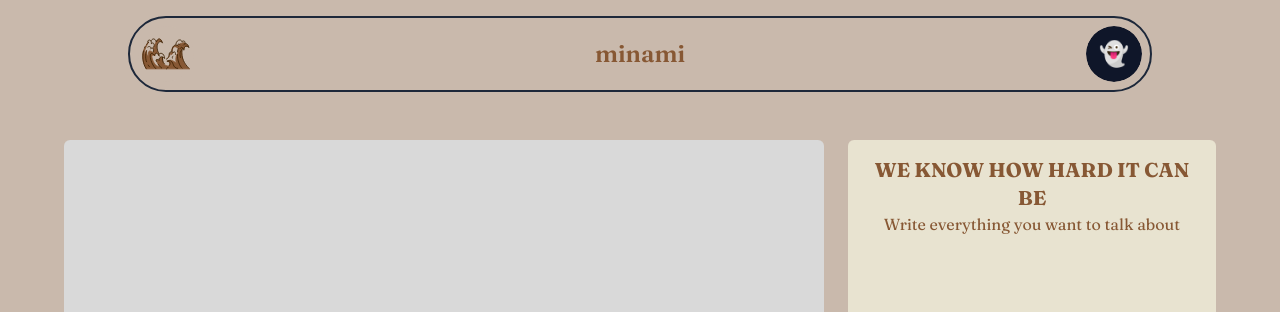
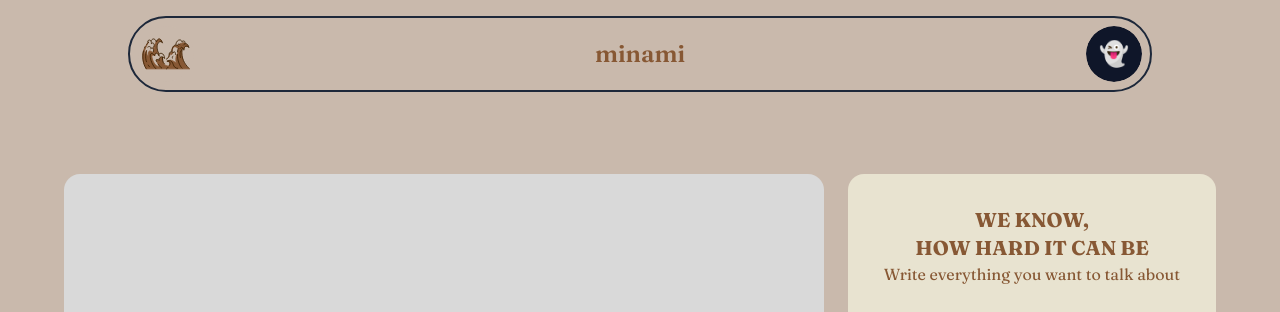
Before and after one commit to officialpiyush/minami, a Next.js app: page /therapist/talk in a window 1280 px wide. Shown: the top 312 px of the page. Built offline with nearby package versions, Linux system fonts and the light colour scheme; no server answers; a web font is replaced by a local one.

Commit message:
feat: card design changes

```diff
--- a/app/therapist/talk/page.tsx
+++ b/app/therapist/talk/page.tsx
@@ -4,10 +4,10 @@ import { PhoneCall } from "lucide-react";
 
 export default function TherapistTalk() {
   return (
-    <div className="h-full flex flex-1">
-      <div className="h-[85vh] py-8 w-full grid grid-cols-12 gap-6">
+    <div className="h-full flex flex-1 flex-col justify-center">
+      <div className="h-[70vh] py8 w-full grid grid-cols-12 gap-6">
         <div className=" col-span-8">
-          <div className="h-full bg-[#D9D9D9] rounded-md flex flex-col items-center justify-center gap-6">
+          <div className="h-full bg-[#D9D9D9] rounded-2xl flex flex-col items-center justify-center gap-6">
             <div className="rounded-full p-6 bg-[#C9B9AC] flex items-center justify-center">
               <PhoneCall className="h-12 w-12" />
             </div>
@@ -16,10 +16,12 @@ export default function TherapistTalk() {
         </div>
 
         <div className="col-span-4">
-          <div className="p-4 bg-[#e8e3d0] rounded-md h-full flex flex-col gap-4">
+          <div className="p-8 bg-[#e8e3d0] rounded-2xl h-full flex flex-col justify-centr gap-4">
             <div>
               <div className="uppercase text-center text-xl font-bold">
-                We know how hard it can be
+                We know,
+                <br />
+                how hard it can be
               </div>
               <div className=" text-opacity-40 text-center">
                 Write everything you want to talk about
```
